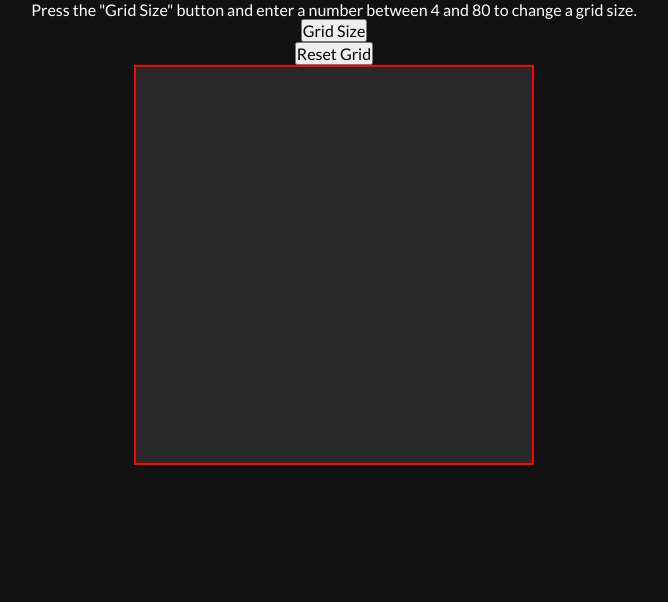
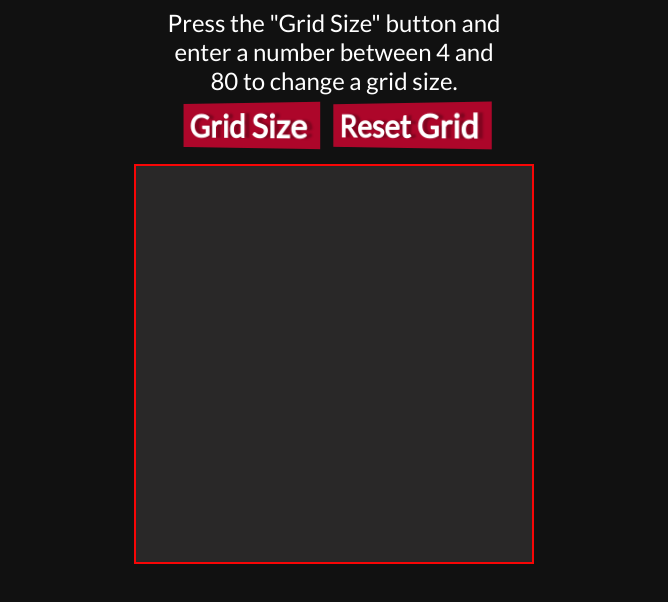
Before and after one commit to t0ntin/etch-a-sketch, a plain HTML site: page index.html in a window 1280 px wide. Shown: the whole page, without its empty margins (306-974 px from the left). Drawn offline with Linux system fonts and the light colour scheme.

Commit message:
Finished app required functionality, addes styles.

```diff
--- a/css/style.css
+++ b/css/style.css
@@ -5,12 +5,9 @@
   list-style: none;
 }
 
-*::before, *::after {
+*::before,
+*::after {
   box-sizing: border-box;
-}
-
-:root {
-
 }
 
 html {
@@ -25,22 +22,62 @@ body {
   flex-direction: column;
   align-items: center;
   color: white;
+  text-align: center;
 }
 
-input, button, textarea, select {
+input,
+button,
+textarea,
+select {
   font: inherit;
 }
 
-/* p, h1, h2, h3, h4, h5, h6 {
-  overflow-wrap: break-word;
-} */
+.instructions-container {
+  width: 350px;
+  margin-bottom: 1rem;
+}
 
-/* img {
-  display: block;
-  max-width: 100%;
-  height: auto;
-} */
+.instructions-container p {
+  margin: 0.5rem 0;
+  font-size: 1.5rem;
+}
 
+.button-92 {
+  --c: #fff;
+  /* text color */
+  background: linear-gradient(90deg, #0000 33%, #fff5, #0000 67%)
+      var(--_p, 100%) / 300% no-repeat,
+    #ad062a;
+  /* background color */
+  color: #0000;
+  border: none;
+  transform: perspective(500px) rotateY(calc(20deg * var(--_i, -1)));
+  text-shadow: calc(var(--_i, -1) * 0.08em) -0.01em 0 var(--c),
+    calc(var(--_i, -1) * -0.08em) 0.01em 2px #0004;
+  outline-offset: 0.1em;
+  transition: 0.3s;
+}
+
+.button-92:hover,
+.button-92:focus-visible {
+  --_p: 0%;
+  --_i: 1;
+}
+
+.button-92:active {
+  text-shadow: none;
+  color: var(--c);
+  box-shadow: inset 0 0 9e9Q #0005;
+  transition: 0s;
+}
+
+.button-92 {
+  font-weight: bold;
+  font-size: 2rem;
+  margin: 0;
+  cursor: pointer;
+  padding: 0.1em 0.3em;
+}
 
 #container {
   display: inline-grid;
@@ -53,11 +90,10 @@ input, button, textarea, select {
 
 .square {
   background-color: rgb(41, 40, 40);
-
 }
 
 #container div:hover {
-background-color: lightgray;
+  background-color: lightgray;
 }
 
 .hovered {
--- a/index.html
+++ b/index.html
@@ -10,19 +10,13 @@
   <title>Etch-a-sketch</title>
 </head>
 <body>
-  <p>Press the "Grid Size" button and enter a number between 4 and 80 to change a grid size.</p>
-  <button id="grid-size-btn">Grid Size</button>
-  <button id="reset-btn">Reset Grid</button>
+  <div class="instructions-container">
+      <p>Press the "Grid Size" button and enter a number between 4 and 80 to change a grid size.</p>
+  <button id="grid-size-btn" class="button-92">Grid Size</button>
+  <button id="reset-btn" class="button-92">Reset Grid</button>
+  </div>
+
   <div id="container">
-    <!-- <div class="right">
-      <div class="gridContainer"></div>
-    </div>
-    <div class="page">
-      <h1>ETCH-A-SKETCH</h1>
-      <label for="quantity">Type A Value For Grid Size:</label>
-      <input type="number" id="quantity" name="quantity" />
-      <button class="reset">RESET</button>
-    </div>
-  </div> -->
+
 </body>
 </html>
--- a/js/script.js
+++ b/js/script.js
@@ -13,6 +13,10 @@ const adjustGrid = (numberOfSquares) => {
   container.style.gridTemplateRows = `repeat(${numberOfSquares}, 1fr)`;
 };
 
+for (let i = 0; i < 256; i++) {
+  generateSquares();
+}
+
 const checkGridSize = (numberOfSquares) => {
   let correctSize;
   if (numberOfSquares > 3 && numberOfSquares < 81) {
@@ -23,10 +27,6 @@ const checkGridSize = (numberOfSquares) => {
   }
   return correctSize;
 };
-
-for (let i = 0; i < 256; i++) {
-  generateSquares();
-}
 
 container.addEventListener("mouseover", (event) => {
   event.target.classList.add("hovered");
@@ -39,8 +39,10 @@ const changeGridSize = (numberOfSquares) => {
     for (let i = 0; i < totalSquares; i++) {
       generateSquares();
     }
+    adjustGrid(numberOfSquares);
+  } else {
+    return;
   }
-  adjustGrid(numberOfSquares);
 };
 
 gridSizeBtn.onclick = () => {
@@ -51,4 +53,9 @@ gridSizeBtn.onclick = () => {
 resetBtn.onclick = (numberOfSquares) => {
   changeGridSize(16);
   adjustGrid(numberOfSquares);
+  // container.classList.remove("hovered"); This didn't work
+  const squares = document.querySelectorAll(".square");
+  squares.forEach((square) => {
+    square.classList.remove("hovered");
+  });
 };
```
